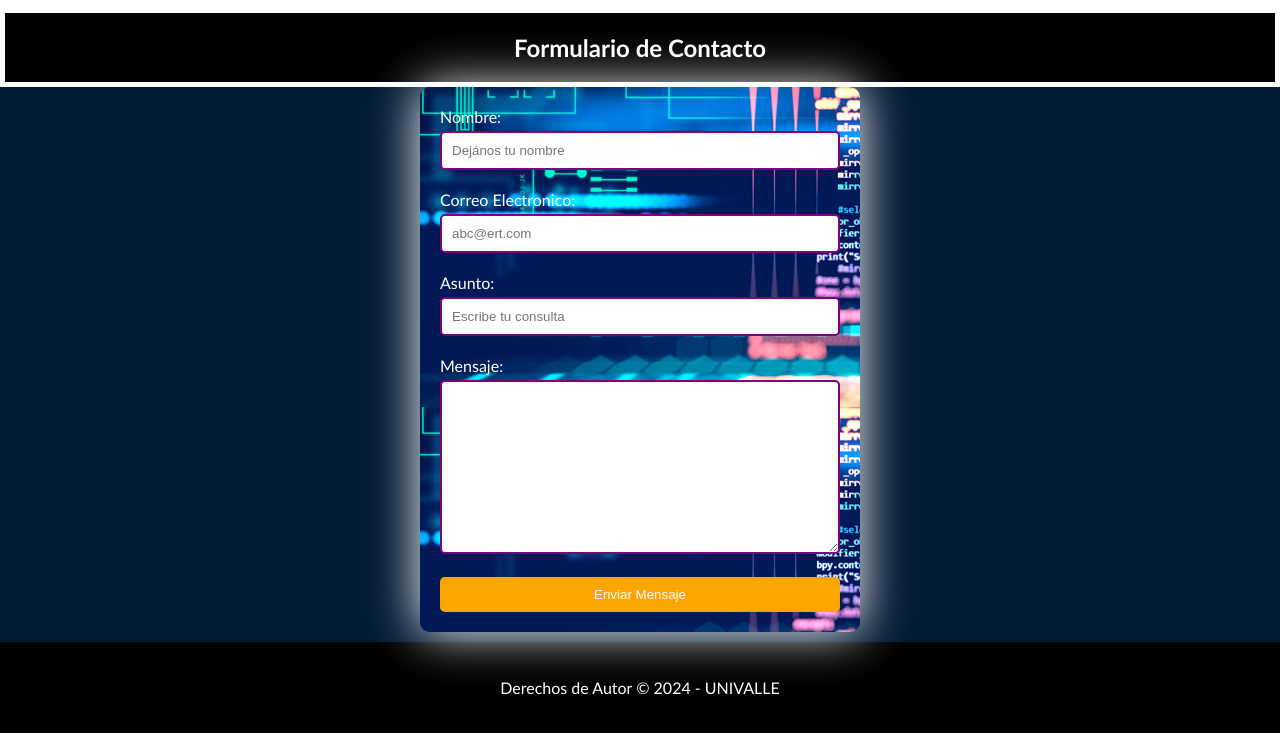
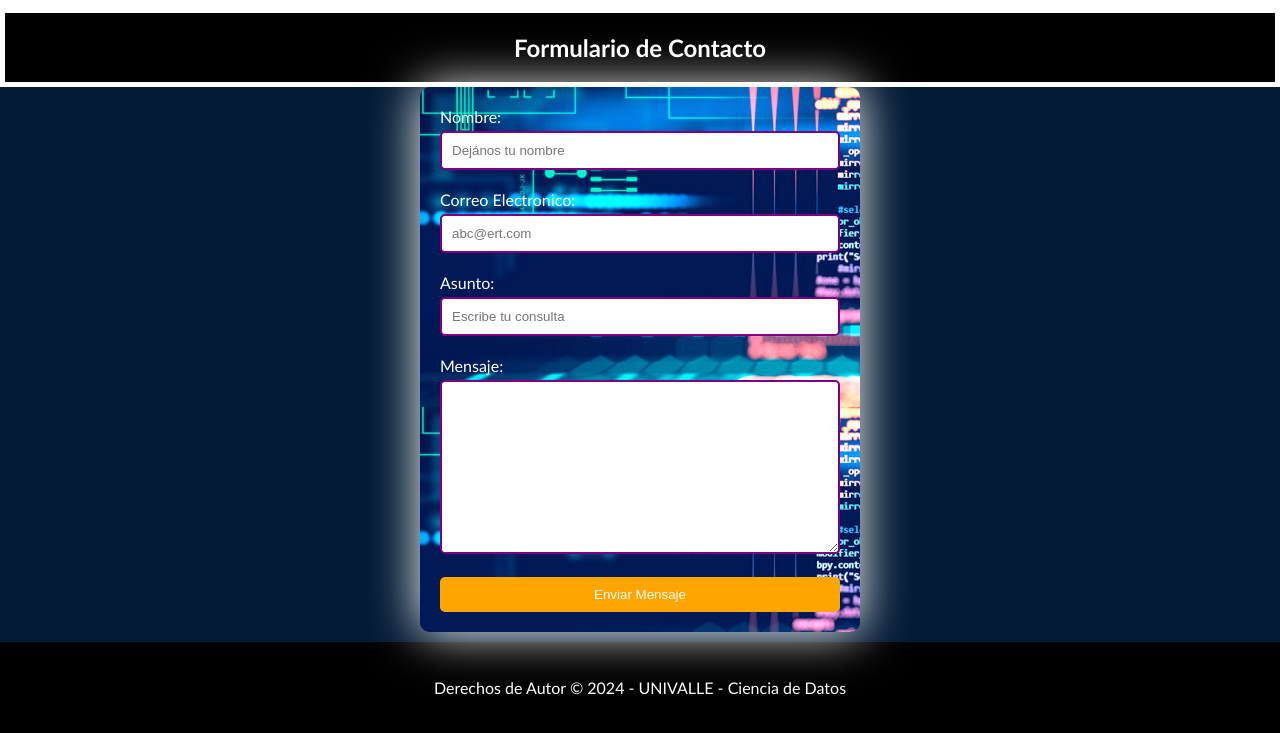
Before and after one commit to rudyluis/PaginaWebUnivalleProgra, a plain HTML site: page index.html in a window 1280 px wide. Shown: the part 966-1699 px from the top of the page. Drawn offline with Linux system fonts and the light colour scheme.

Commit message:
Segunda Subida

```diff
--- a/index.html
+++ b/index.html
@@ -128,7 +128,7 @@
 
     <footer>
         <div class="footer-content">
-            <p>Derechos de Autor &copy; 2024 - UNIVALLE</p>
+            <p>Derechos de Autor &copy; 2024 - UNIVALLE - Ciencia de Datos</p>
         </div>
     </footer>
 </body>
```
